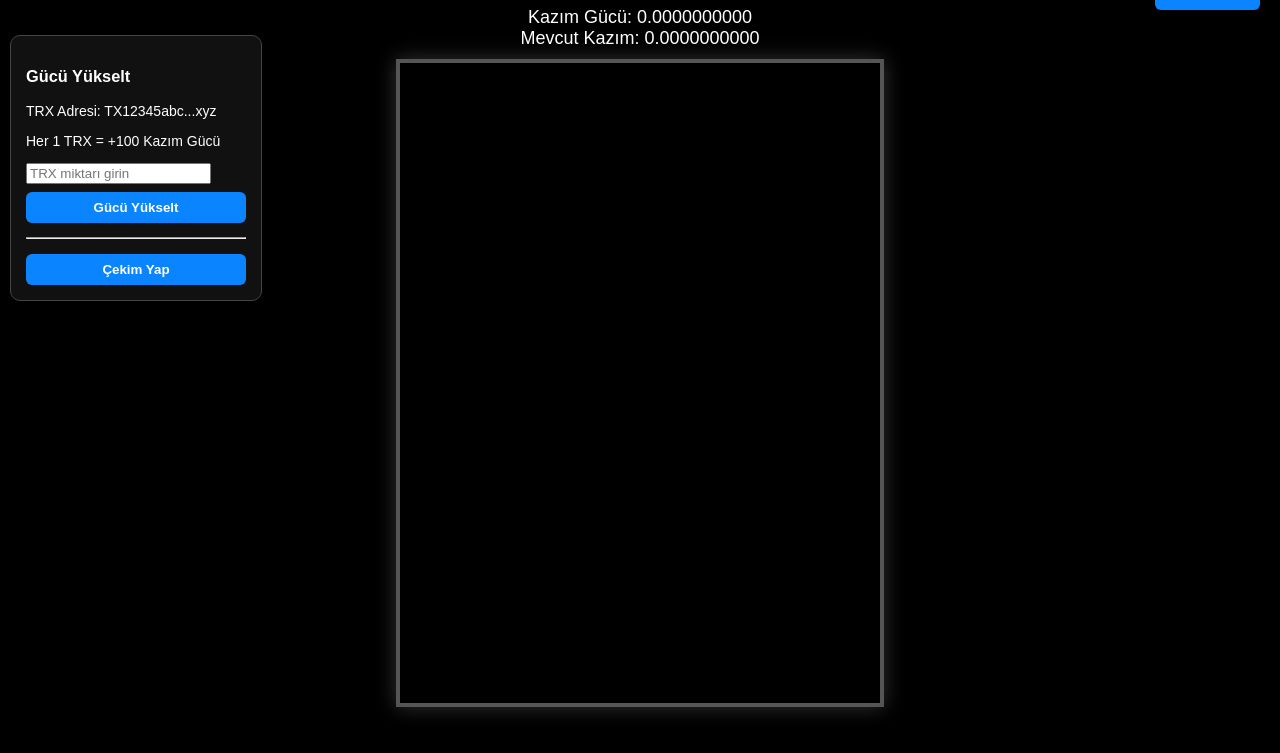
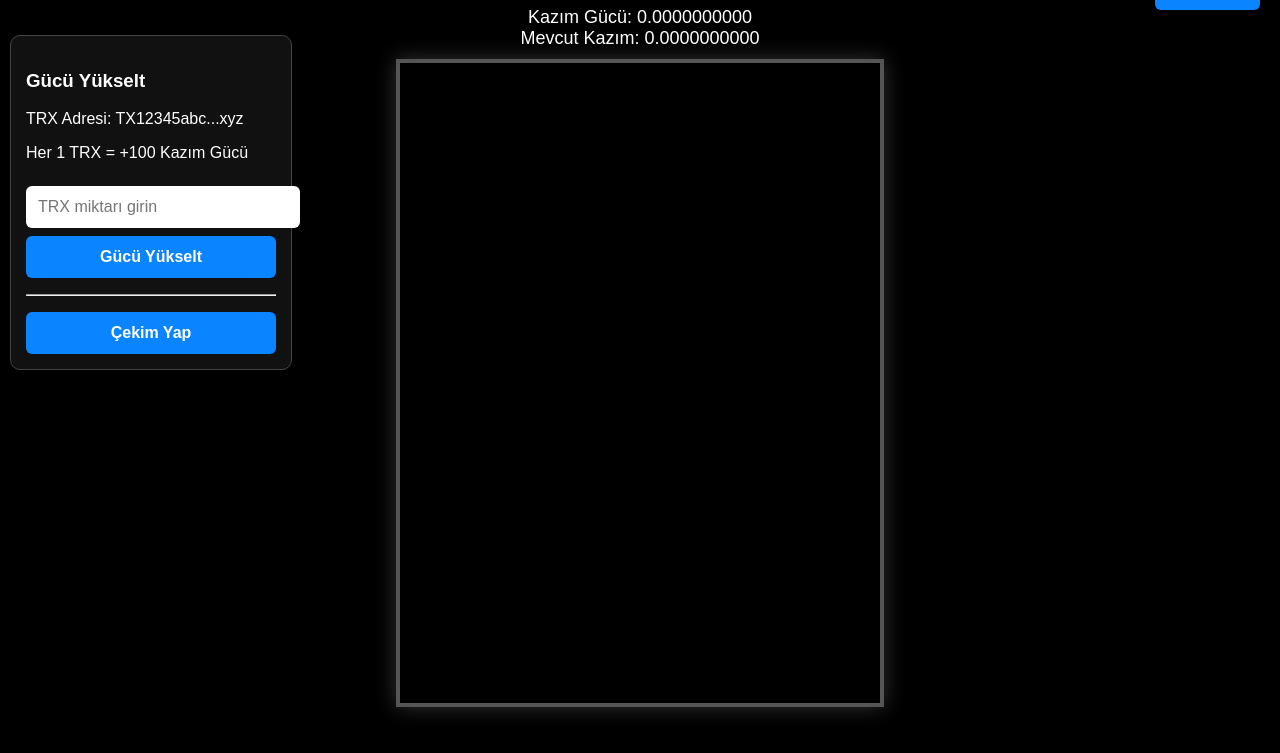
Before and after one commit to Merdem17/MTrxGame, a website: page index.html in a window 1280 px wide. Shown: the part 45-798 px from the top of the page. Drawn offline with Linux system fonts and the light colour scheme.

Commit message:
Add files via upload

```diff
--- a/index.html
+++ b/index.html
@@ -3,6 +3,7 @@
 <head>
 <meta charset="UTF-8">
 <title>MTrxGame</title>
+<meta name="viewport" content="width=device-width, initial-scale=1.0, maximum-scale=1.0, user-scalable=no">
 <style>
 body {margin:0; background:black; color:white; font-family:sans-serif; overflow:hidden;}
 #game-container {display:flex; flex-direction:column; align-items:center;}
@@ -12,10 +13,34 @@ canvas {background:black; border:4px solid #555; box-shadow:0 0 20px rgba(255,25
 #watchAdBtn {position:fixed; top:20px; right:20px; padding:10px 16px; background:#0a84ff; color:white; border:none; border-radius:6px; cursor:pointer; z-index:1000;}
 #adModal {display:none; position:fixed; left:0;top:0;width:100%;height:100%; background:rgba(0,0,0,0.8); z-index:2000; align-items:center; justify-content:center;}
 #adModalContent {background:#111; padding:20px; border-radius:8px; text-align:center; color:white; max-width:420px; width:90%;}
+
 /* Sol Panel */
-#leftPanel {position:absolute; left:10px; top:80px; width:220px; padding:15px; background:#111; color:white; border:1px solid #444; border-radius:10px; font-size:14px;}
-#leftPanel button {width:100%; margin-top:8px; padding:8px; border-radius:6px; border:none; background:#0a84ff; color:white; cursor:pointer; font-weight:bold;}
-#leftPanel button:hover {background:#0066cc;}
+#leftPanel {
+  position: fixed;
+  left: 10px;
+  top: 80px;
+  width: 85%;
+  max-width: 250px;
+  padding: 15px;
+  background: #111;
+  color: white;
+  border: 1px solid #444;
+  border-radius: 10px;
+  font-size: 16px;
+  z-index: 1000;
+}
+#leftPanel button, #leftPanel input {
+  width: 100%;
+  padding: 12px;
+  font-size: 16px;
+  margin-top: 8px;
+  border-radius: 6px;
+  border: none;
+}
+#leftPanel button { background: #0a84ff; color:white; font-weight:bold; cursor:pointer; }
+#leftPanel button:hover { background: #0066cc; }
+
+/* Modal */
 .modal {position:fixed; top:0; left:0; width:100%; height:100%; background:rgba(0,0,0,0.7); display:flex; align-items:center; justify-content:center;}
 .modal-content {background:#222; padding:20px; border-radius:10px; text-align:center; width:300px; color:white;}
 </style>
@@ -69,9 +94,13 @@ canvas {background:black; border:4px solid #555; box-shadow:0 0 20px rgba(255,25
 <script>
 const canvas = document.getElementById("gameCanvas");
 const ctx = canvas.getContext("2d");
-canvas.width = window.innerWidth>600?480:window.innerWidth*0.9;
-canvas.height = window.innerHeight>600?640:window.innerHeight*0.7;
-window.addEventListener("resize", ()=>{ canvas.width = window.innerWidth>600?480:window.innerWidth*0.9; canvas.height = window.innerHeight>600?640:window.innerHeight*0.7; });
+
+function resizeCanvas(){
+  canvas.width = window.innerWidth>600?480:window.innerWidth*0.9;
+  canvas.height = window.innerHeight>600?640:window.innerHeight*0.7;
+}
+window.addEventListener("resize", resizeCanvas);
+resizeCanvas();
 
 let kazimGucu = parseFloat(localStorage.getItem("kazimGucu")||"0");
 let mevcutKazim = parseFloat(localStorage.getItem("mevcutKazim")||"0");
@@ -112,10 +141,8 @@ function spawnGold(){ rocks.push(new Rock("gold")); }
 function spawnRed(){ rocks.push(new Rock("red")); }
 function getRedChance(kazim){ if(kazim<100) return 0.10; else if(kazim<500) return 0.20; else if(kazim<2500) return 0.35; else return 0.40; }
 
-canvas.addEventListener("click",(e)=>{
-  if(!gameStarted) return;
-  const rect=canvas.getBoundingClientRect();
-  const mx=e.clientX-rect.left; const my=e.clientY-rect.top;
+// Dokunmatik ve mouse click desteği
+function hitTest(mx,my){
   rocks.forEach((rock,i)=>{
     if(mx>rock.x && mx<rock.x+rock.size && my>rock.y && my<rock.y+rock.size){
       if(rock.type==="stone"){ kazimGucu+=0.0000000001; stoneCounter++; if(stoneCounter>=25){ stoneCounter=0; spawnSilver(); } }
@@ -125,7 +152,20 @@ canvas.addEventListener("click",(e)=>{
       rocks.splice(i,1);
     }
   });
+}
+
+canvas.addEventListener("click",(e)=>{
+  const rect=canvas.getBoundingClientRect();
+  hitTest(e.clientX-rect.left,e.clientY-rect.top);
 });
+canvas.addEventListener("touchstart",(e)=>{
+  const rect=canvas.getBoundingClientRect();
+  const touch = e.touches[0];
+  hitTest(touch.clientX-rect.left, touch.clientY-rect.top);
+}, {passive:false});
+
+// Çoklu dokunmayı engelle
+document.body.addEventListener('touchstart', function(e){ if(e.touches.length>1) e.preventDefault(); }, {passive:false});
 
 function update(){
   if(!gameStarted) return;
@@ -160,34 +200,48 @@ function draw(){
 
 function loop(){ update(); draw(); requestAnimationFrame(loop); }
 
-// Reklam
+// --- Reklam ---
 const watchAdBtn = document.getElementById("watchAdBtn");
 const adModal = document.getElementById("adModal");
 const adSecondsEl = document.getElementById("adSeconds");
 
 watchAdBtn.addEventListener("click", ()=>{
-  watchAdBtn.style.display="none"; adModal.style.display="flex";
-  let remaining=15;
+  watchAdBtn.style.display="none";
+  adModal.style.display="flex";
+  let remaining = 15;
   adSecondsEl.textContent = remaining;
   let interval = setInterval(()=>{
-    remaining--; adSecondsEl.textContent=remaining;
-    if(remaining<=0){ clearInterval(interval); adModal.style.display="none"; gameStarted=true; loop(); }
+    remaining--;
+    adSecondsEl.textContent = remaining;
+    if(remaining <= 0){
+      clearInterval(interval);
+      adModal.style.display="none";
+      gameStarted = true;
+      loop();
+    }
   },1000);
 });
 
-// TRX bonus
+// --- TRX Bonus / Gücü Yükselt ---
 const trxAmountInput = document.getElementById("trxAmount");
 const trxAddBtn = document.getElementById("trxAddBtn");
 const trxBonusMsg = document.getElementById("trxBonusMsg");
 
 trxAddBtn.addEventListener("click", ()=>{
   const amount = parseFloat(trxAmountInput.value);
-  if(isNaN(amount) || amount<=0){ trxBonusMsg.textContent="⚠️ Geçerli bir TRX miktarı girin."; trxBonusMsg.style.color="orange"; return; }
-  const bonus = amount*100; kazimGucu+=bonus; localStorage.setItem("kazimGucu",kazimGucu);
-  trxBonusMsg.textContent=`✅ ${amount} TRX yatırıldı. +${bonus} kazım gücü eklendi!`; trxBonusMsg.style.color="lime";
+  if(isNaN(amount) || amount<=0){
+    trxBonusMsg.textContent = "⚠️ Geçerli bir TRX miktarı girin.";
+    trxBonusMsg.style.color = "orange";
+    return;
+  }
+  const bonus = amount*100;
+  kazimGucu += bonus;
+  localStorage.setItem("kazimGucu", kazimGucu);
+  trxBonusMsg.textContent = `✅ ${amount} TRX yatırıldı. +${bonus} kazım gücü eklendi!`;
+  trxBonusMsg.style.color = "lime";
 });
 
-// Çekim
+// --- Çekim ---
 const withdrawBtn = document.getElementById("withdrawBtn");
 const withdrawModal = document.getElementById("withdrawModal");
 const withdrawClose = document.getElementById("withdrawClose");
@@ -198,8 +252,13 @@ withdrawBtn.addEventListener("click", ()=>{ withdrawModal.style.display="flex";
 withdrawClose.addEventListener("click", ()=>{ withdrawModal.style.display="none"; });
 withdrawConfirm.addEventListener("click", ()=>{
   const address = document.getElementById("withdrawAddress").value.trim();
-  if(address===""){ withdrawMsg.textContent="⚠️ Adres girmelisiniz."; withdrawMsg.style.color="orange"; return; }
-  withdrawMsg.textContent=`✅ Çekim talebiniz alındı. Adres: ${address}`; withdrawMsg.style.color="lime";
+  if(address===""){
+    withdrawMsg.textContent = "⚠️ Adres girmelisiniz.";
+    withdrawMsg.style.color = "orange";
+    return;
+  }
+  withdrawMsg.textContent = `✅ Çekim talebiniz alındı. Adres: ${address}`;
+  withdrawMsg.style.color = "lime";
 });
 </script>
 </body>
```
